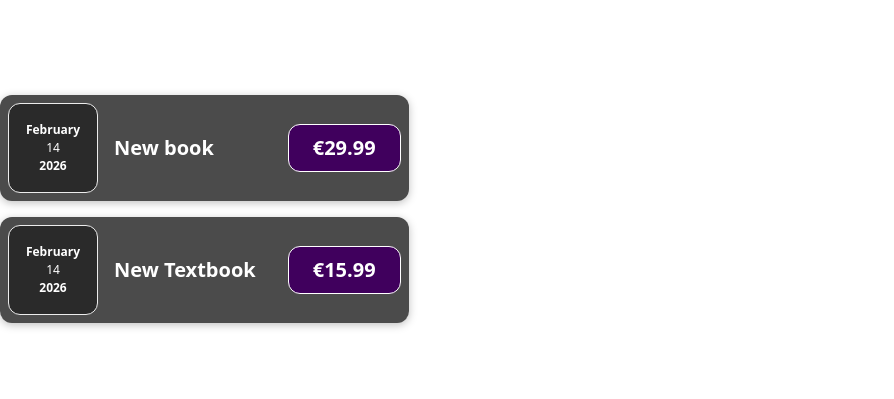
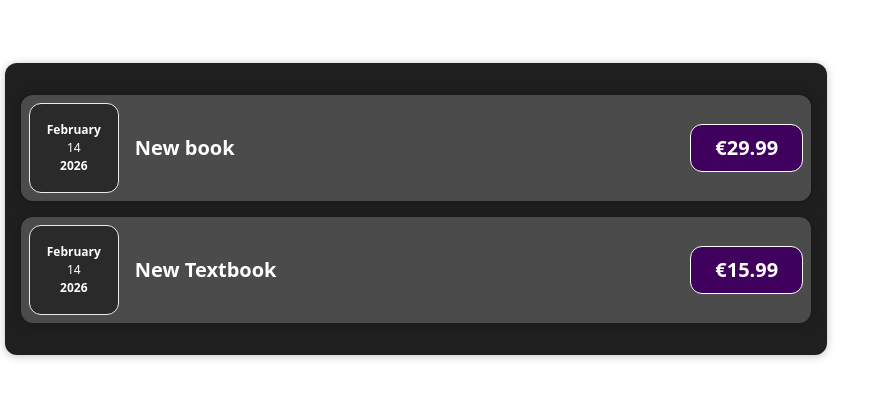
Before and after one commit to Ge0rgEdward/react_2026, a React (Vite) app: page / in a window 1280 px wide. Shown: the part 191-590 px from the top of the page, without its empty margins (0-894 px from the left). Built offline with nearby package versions, Linux system fonts and the light colour scheme.

Commit message:
Abikomponentide loomise parandused

```diff
--- a/src/components/Card.jsx
+++ b/src/components/Card.jsx
@@ -1,9 +1,8 @@
 import "./Card.css";
 
 const Card = (props) => {
-    const classes = "card" + props.className;
     return(
-        <div className={classes}>
+        <div className={`card ${props.className}`}>
             {props.children}
         </div>
 
--- a/src/components/ExpenseItem.jsx
+++ b/src/components/ExpenseItem.jsx
@@ -1,15 +1,16 @@
 import './ExpenseItem.css';
 import ExpenseDate from './ExpenseDate';
+import Card from './Card';
 
 const ExpenseItem = (props) => {
   return (
-    <div className="expense-item">
+    <Card className="expense-item">
       <ExpenseDate date={props.data.date} />
       <div className="expense-item__description">
         <h2>{props.data.title}</h2>
         <div className="expense-item__price">€{props.data.price}</div>
       </div>
-    </div>
+    </Card>
   );
 };
 
--- a/src/components/Expenses.css
+++ b/src/components/Expenses.css
@@ -4,6 +4,4 @@
     margin: 2rem auto;
     width: 50rem;
     max-width: 95%;
-    border-radius: 12px;
-    box-shadow: 0 1px 8px rgba(0, 0, 0, 0.25);
 }
--- a/src/components/Expenses.jsx
+++ b/src/components/Expenses.jsx
@@ -1,11 +1,13 @@
 import ExpenseItem from './ExpenseItem';
+import Card from './Card';
+import "./Expenses.css";
 
 const Expenses = (props) => {
   return (
-    <div>
+    <Card className="expenses">
       <ExpenseItem data={props.items[0]} />
       <ExpenseItem data={props.items[1]} />
-    </div>
+    </Card>
   );
 };
 
```
